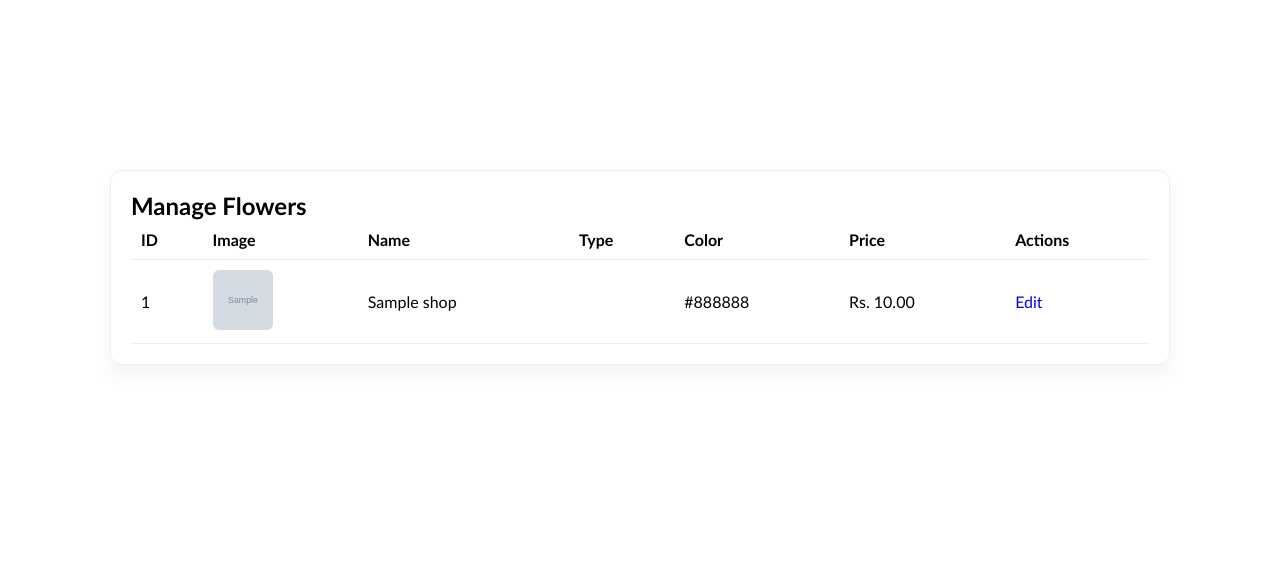
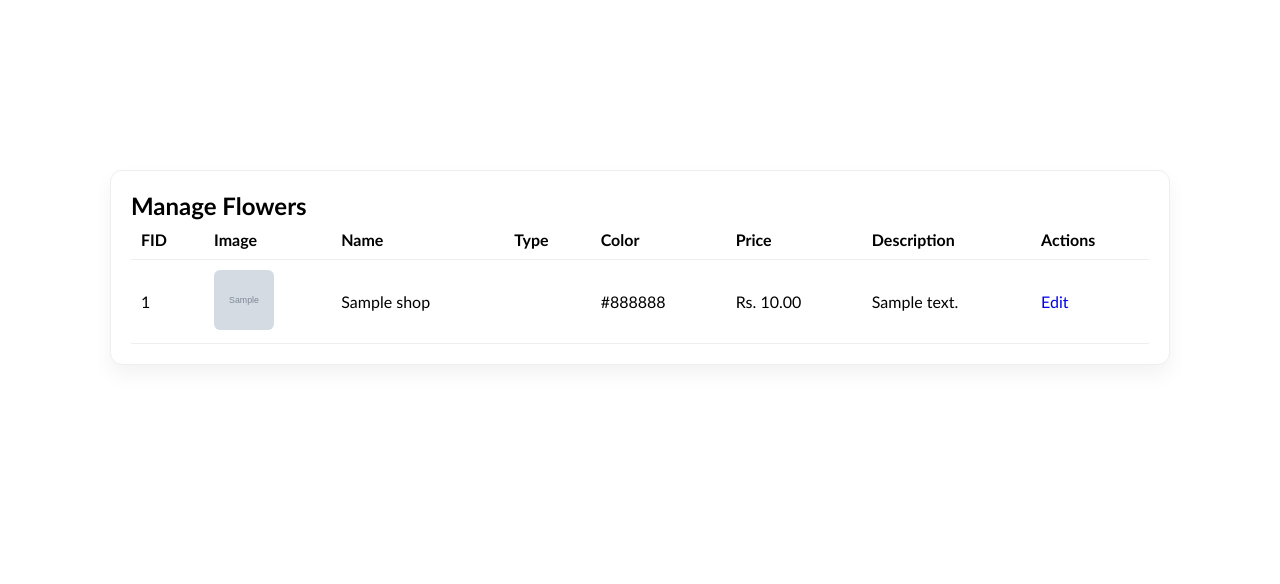
Before and after one commit to Sanduni204/mer-florist-website, a PHP site: page /mer_ecommerce/manage_flowers.php in a window 1280 px wide. Shown: the part 70-654 px from the top of the page. Run offline with PHP 8.4, Linux system fonts and the light colour scheme; the visitor is signed in with stand-in values (Sample User, id 1); tables that the repository leaves empty or names only in its code hold one stand-in row (values such as "Sample post"); grey boxes marked "Sample" are stand-in pictures.

Commit message:
Fix:admin dashboard missing areas

```diff
--- a/admin/admin_header.php
+++ b/admin/admin_header.php
@@ -5,6 +5,18 @@ require_once __DIR__ . '/../Config/config.php';
 if (!isset($_SESSION['is_admin']) || $_SESSION['is_admin'] !== true) {
     header('Location: /mer_ecommerce/admin/login.php');
     exit;
+}
+// Lightweight schema guard: ensure 'fid' column exists on 'shop'
+try {
+  $cols = $conn->query("SHOW COLUMNS FROM shop")->fetchAll(PDO::FETCH_ASSOC);
+  $hasFid = false;
+  foreach ($cols as $c) { if (strcasecmp($c['Field'], 'fid') === 0) { $hasFid = true; break; } }
+  if (!$hasFid) {
+    // Add a nullable fid column to avoid breaking existing inserts
+    $conn->exec("ALTER TABLE shop ADD COLUMN fid VARCHAR(100) NULL");
+  }
+} catch (Throwable $e) {
+  // Silently ignore if schema check or alter fails
 }
 // Include global site header (opens <html>, <head>, and <body> and renders main nav)
 require_once __DIR__ . '/../includes/header.php';
--- a/admin/manage_flowers.php
+++ b/admin/manage_flowers.php
@@ -21,31 +21,38 @@ try {
   // Keep default 'id' if SHOW COLUMNS fails
 }
 
-$sql = "SELECT $pk AS id, name, type, color_theme, price, image FROM shop ORDER BY $pk DESC";
+$sql = "SELECT $pk AS id, fid, name, type, color_theme, price, image, description FROM shop ORDER BY $pk DESC";
 $rows = $conn->query($sql)->fetchAll(PDO::FETCH_ASSOC);
 ?>
 <h2>Manage Flowers</h2>
 <table class="admin-table">
   <thead>
     <tr>
-      <th>ID</th>
+      <th>FID</th>
       <th>Image</th>
       <th>Name</th>
       <th>Type</th>
       <th>Color</th>
       <th>Price</th>
+      <th>Description</th>
       <th>Actions</th>
     </tr>
   </thead>
   <tbody>
     <?php foreach ($rows as $r): ?>
       <tr>
-        <td><?php echo (int)$r['id']; ?></td>
+        <td><?php echo htmlspecialchars($r['fid'] ?? ''); ?></td>
         <td><?php if (!empty($r['image'])): ?><img src="<?php echo APPURL; ?>Images/<?php echo htmlspecialchars($r['image']); ?>" alt="" style="width:60px;height:60px;object-fit:cover;border-radius:6px;" /><?php endif; ?></td>
         <td><?php echo htmlspecialchars($r['name']); ?></td>
         <td><?php echo htmlspecialchars($r['type']); ?></td>
         <td><?php echo htmlspecialchars($r['color_theme']); ?></td>
         <td>Rs. <?php echo number_format((float)$r['price'], 2); ?></td>
+        <td>
+          <?php $desc = trim((string)($r['description'] ?? '')); ?>
+          <div style="max-width:280px; white-space:nowrap; overflow:hidden; text-overflow:ellipsis;" title="<?php echo htmlspecialchars($desc); ?>">
+            <?php echo htmlspecialchars($desc); ?>
+          </div>
+        </td>
         <td>
           <a href="<?php echo APPURL; ?>admin/edit_flower.php?id=<?php echo (int)$r['id']; ?>">Edit</a>
         </td>
```
Also changed, not shown: admin/add_flower.php (+7 -1 lines), admin/edit_flower.php (+6 -1 lines), Images/bright_blossom_bunch_1758634480.jpg (added), Images/cheerful_sun_bunch_1758634735.jpg (added), Images/golden_glow_1758634449.jpeg (added), Images/golden_petal_bridal_1758634612.jpeg (added), Images/mini_sunny_bunch_1758634517.jpg (added), Images/smiling_sunflower_1758634686.jpg (added), Images/sparkel_bridal_1758634660.jpg (added), Images/sunflower_love_1758634575.jpeg (added), Images/sunny_smiles_1758634421.jpg (added), Images/sunshine_1758634637.jpeg (added).
